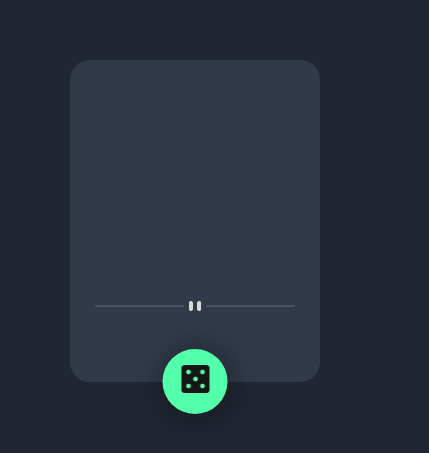
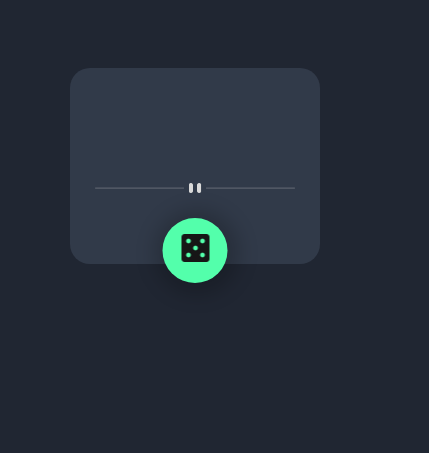
Before and after one commit to sinkrons/Advice, a plain HTML site: page index.html in a window 390 px wide. Shown: the part 201-654 px from the top of the page, 429 px wide, since content can reach past the window. Drawn offline with Linux system fonts and the light colour scheme.

Commit message:
bug-fixes v4

```diff
--- a/index.html
+++ b/index.html
@@ -20,13 +20,11 @@
         <p class="advice-id advice-font"></p>
         <p class="advice advice-text"></p>
         <img class="bar-bottom" src="./images/bar-bot.png" alt="" />
-        <div>
-          <img
-            class="bar-bottom-mobile"
-            src="./images/bar-bot-mobile.png"
-            alt=""
-          />
-        </div>
+        <img
+          class="bar-bottom-mobile"
+          src="./images/bar-bot-mobile.png"
+          alt=""
+        />
         <div class="button-wrapper">
           <button class="generate-button">
             <img
--- a/style.css
+++ b/style.css
@@ -3,9 +3,7 @@ body {
   display: flex;
   justify-content: center;
   align-items: center;
-  height: 100vh;
-  margin: 0;
-  padding: 0;
+  height: 85vh;
 }
 
 .container-box-advice {
@@ -62,7 +60,7 @@ body {
 
 .bar-bottom {
   height: 17px;
-  width: 463px;
+  width: 468px;
   border-radius: 10px;
   margin-top: 20px;
 }
@@ -89,15 +87,17 @@ button:hover {
   display: none;
 }
 
-@media screen and (max-width: 600px) {
+@media screen and (max-width: 768px) {
   .container-box-content {
     height: 400px;
     width: 400px;
     border-radius: 20px;
   }
-  .text-advice {
+  .advice-text {
+    font-size: 26px;
+    line-height: 35px;
     height: 361px;
-    width: 396px;
+    width: 300px;
     border-radius: 20px;
   }
   .bar-bottom {
@@ -106,7 +106,7 @@ button:hover {
   .bar-bottom-mobile {
     display: block;
     height: 17px;
-    width: 337px;
+    width: 300px;
     border-radius: 10px;
     margin: 37px 30px 71px 30px;
   }
@@ -115,13 +115,15 @@ button:hover {
   }
 }
 
-@media screen and (max-width: 420px) {
+@media screen and (max-width: 460px) {
   .container-box-content {
     height: auto;
     width: 250px;
     border-radius: 20px;
   }
-  .text-advice {
+  .advice-text {
+    font-size: 24px;
+    line-height: 32px;
     height: auto;
     width: 200px;
     border-radius: 20px;
```
